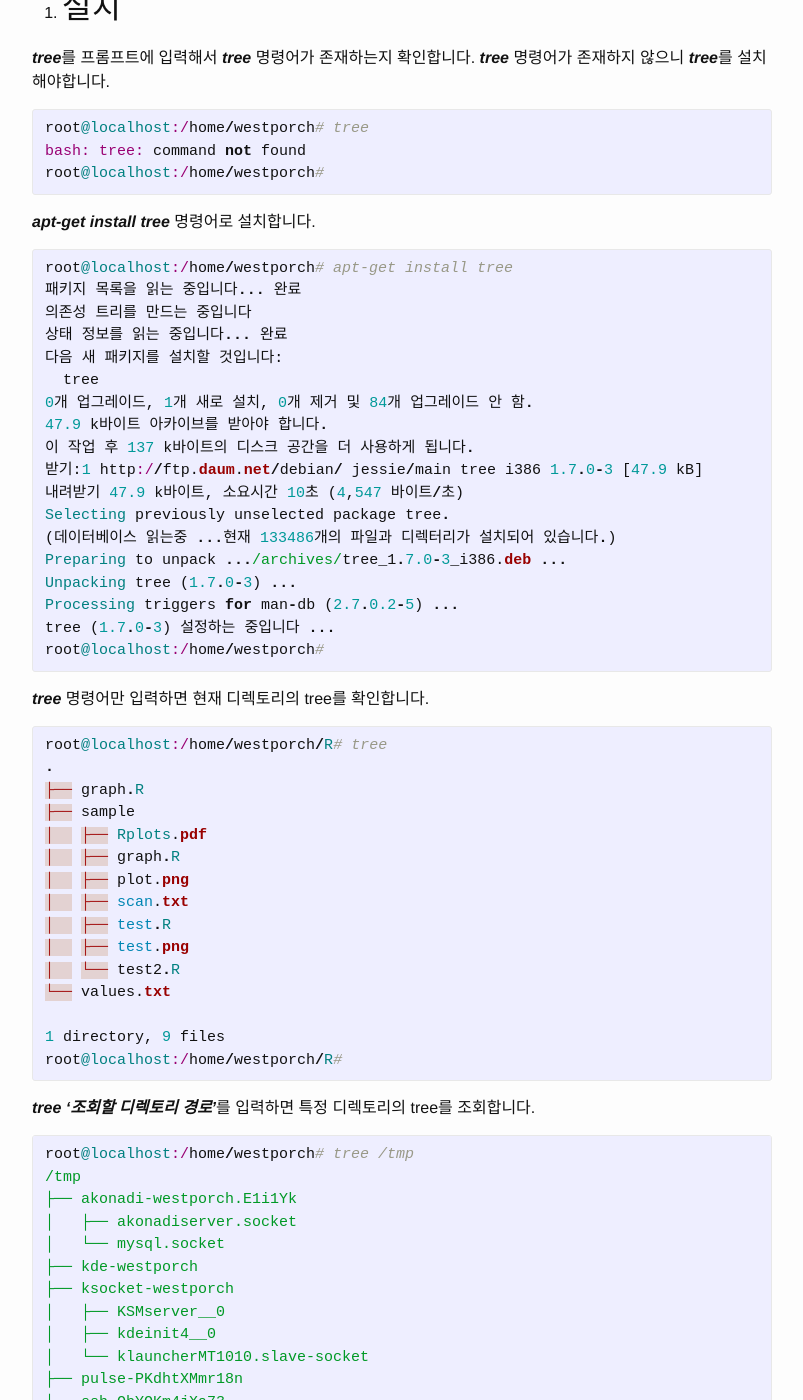
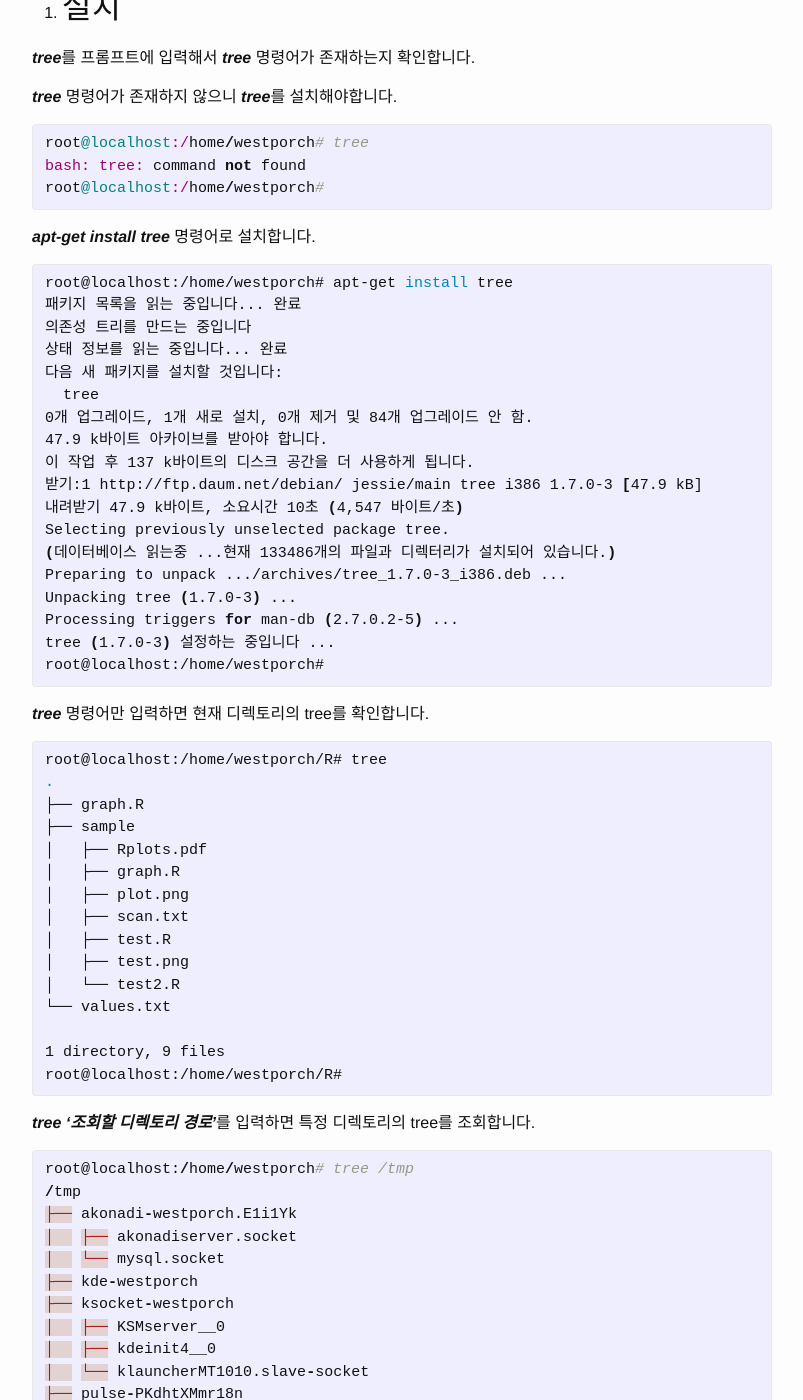
Before and after one commit to debianusers/debianusers.github.io, a Jekyll site: the page built from _posts/2015-11-04-tree-command.markdown, in a window 1280 px wide and 1400 px high, scrolled down 517 px. Shown: the whole window, without its empty margins (238-1041 px from the left). Built offline with Jekyll 4.4.1, drawn with Linux system fonts in a browser that asks for light colours; comment, search, counter and statistics services are not loaded; some of the changed text lies outside the part shown.

Commit message:
줄 띄움

```diff
--- a/_posts/2015-11-04-tree-command.markdown
+++ b/_posts/2015-11-04-tree-command.markdown
@@ -9,6 +9,7 @@ email: westporch@gmail.com
 -------
 
 ***tree***를 프롬프트에 입력해서 ***tree*** 명령어가 존재하는지 확인합니다.
+
 ***tree*** 명령어가 존재하지 않으니 ***tree***를 설치해야합니다.
 {% highlight ruby %}
 root@localhost:/home/westporch# tree
@@ -17,7 +18,7 @@ root@localhost:/home/westporch#
 {% endhighlight %}
 
 ***apt-get install tree*** 명령어로 설치합니다.
-{% highlight ruby %}
+{% highlight bash %}
 root@localhost:/home/westporch# apt-get install tree
 패키지 목록을 읽는 중입니다... 완료
 의존성 트리를 만드는 중입니다
@@ -40,7 +41,7 @@ root@localhost:/home/westporch#
 
 
 ***tree*** 명령어만 입력하면 현재 디렉토리의 tree를 확인합니다.
-{% highlight ruby %}
+{% highlight bash %}
 root@localhost:/home/westporch/R# tree
 .
 ├── graph.R
@@ -59,7 +60,7 @@ root@localhost:/home/westporch/R#
 {% endhighlight %}
 
 ***tree '조회할 디렉토리 경로'***를 입력하면 특정 디렉토리의 tree를 조회합니다.
-{% highlight ruby %}
+{% highlight python %}
 root@localhost:/home/westporch# tree /tmp
 /tmp
 ├── akonadi-westporch.E1i1Yk
```
